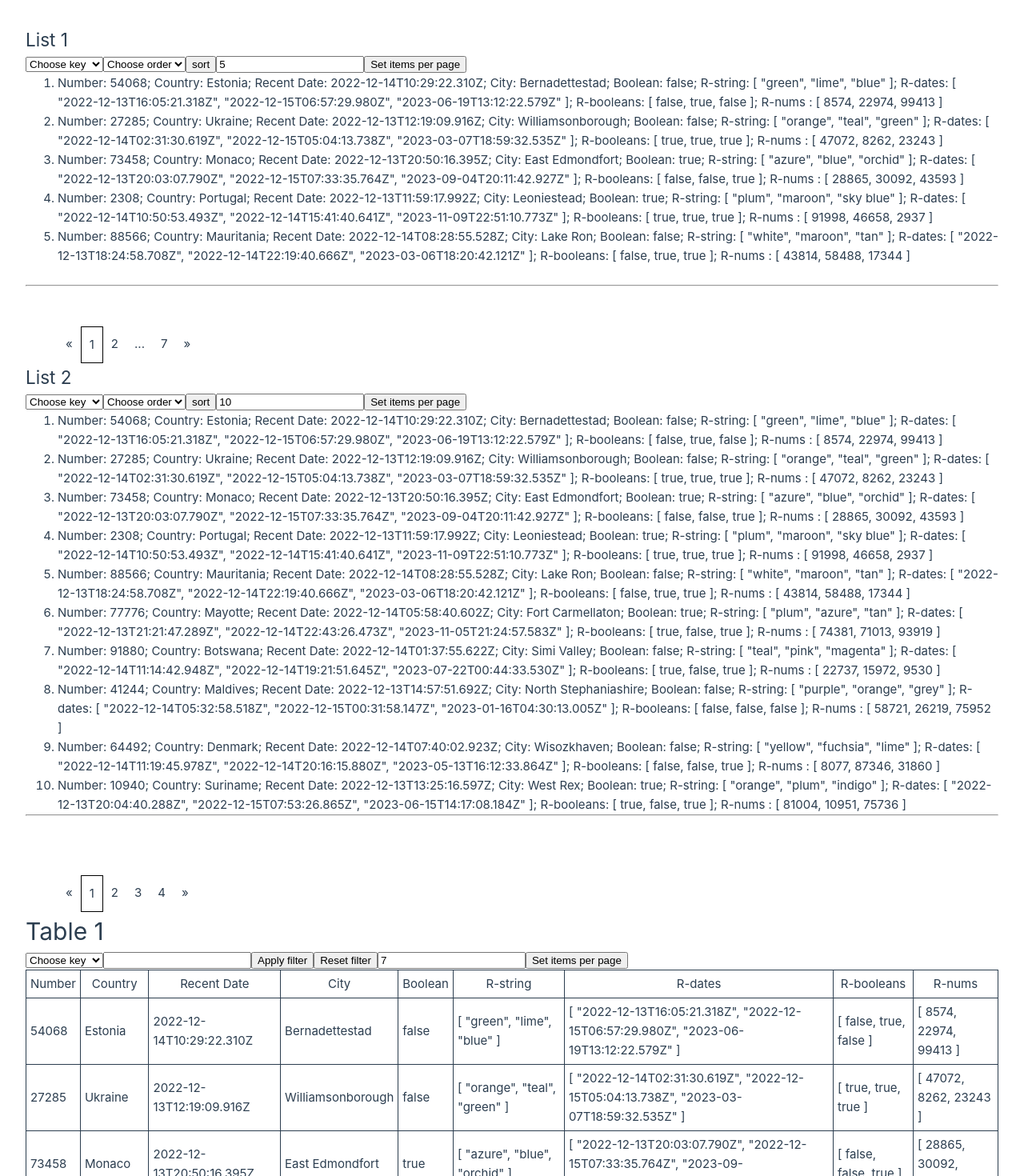
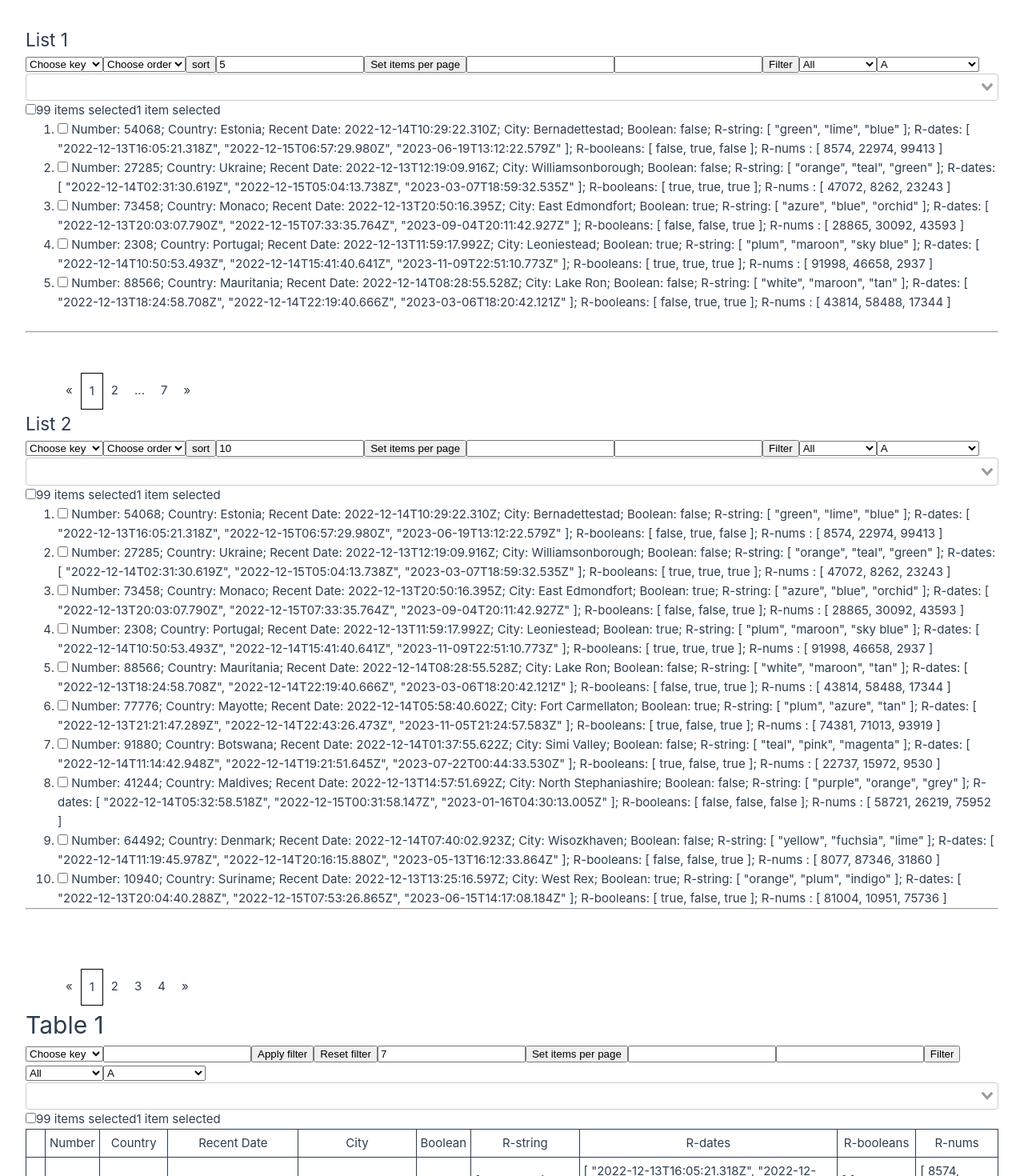
Before and after one commit to Applied-Blockchain-Lab/list-tools, a Vue app: page / in a window 1280 px wide. Shown: the top 1470 px of the page at 80% size. Built offline with nearby package versions, Linux system fonts and the light colour scheme.

Commit message:
feat: Add ui for filters and selectors

```diff
--- a/src/App.vue
+++ b/src/App.vue
@@ -1,7 +1,14 @@
 <script setup>
 import { ref, computed } from "vue";
 import SortComponent from "./components/SortComponent.vue";
-import FilterComponent from "./demos/FilterComponent.vue";
+import InputFilterComponent from "./demos/InputFilterComponent.vue";
+import RangeFilterComponent from "./components/filters/RangeFilterComponent.vue";
+import SelectionFilterComponent from "./components/filters/SelectionFilterComponent.vue";
+import ValuesFilterComponent from "./components/filters/ValuesFilterComponent.vue";
+import VueSelectFilterComponent from "./components/filters/VueSelectFilterComponent.vue";
+import ItemSelectorComponent from "./components/selectors/ItemSelectorComponent.vue";
+import BulkItemsSelectorComponent from "./components/selectors/BulkItemsSelectorComponent.vue";
+import NumberOfSelectedItemsComponent from "./components/selectors/NumberOfSelectedItemsComponent.vue";
 
 import TestPaginationComponent from "./demos/TestPaginationComponent.vue";
 import demoData from "../demo-data/demoData2.json";
@@ -34,9 +41,15 @@ const itemsPerPage3 = ref(listTools3.paginationUtils.getItemsPerPage());
       <SortComponent :id="1" />
       <input type="text" name="" id="" v-model="itemsPerPage1" />
       <button @click="listTools1.paginationUtils.setItemsPerPage(itemsPerPage1)">Set items per page</button>
-
+      <RangeFilterComponent />
+      <SelectionFilterComponent />
+      <ValuesFilterComponent />
+      <VueSelectFilterComponent />
+      <BulkItemsSelectorComponent />
+      <NumberOfSelectedItemsComponent />
       <ol :class="sortedOrder1">
         <li v-for="(row, rowIndex) in items1" :key="rowIndex">
+          <ItemSelectorComponent />
           Number: {{ row.L11 }}; Country: {{ row.L12.L21 }}; Recent Date: {{ row.L12.L22 }}; City:
           {{ row.L12.L23.L31 }}; Boolean: {{ row.L12.L23.L32 }}; R-string: {{ row.L12.L23.L33 }}; R-dates:
           {{ row.L12.L23.L34 }}; R-booleans: {{ row.L12.L23.L35 }}; R-nums : {{ row.L12.L23.L36 }}
@@ -50,12 +63,17 @@ const itemsPerPage3 = ref(listTools3.paginationUtils.getItemsPerPage());
     <div class="wrapper">
       <h2>List 2</h2>
       <SortComponent :id="2" />
-
       <input type="text" name="" id="" v-model="itemsPerPage2" />
       <button @click="listTools2.setItemsPerPage(itemsPerPage2)">Set items per page</button>
-
+      <RangeFilterComponent />
+      <SelectionFilterComponent />
+      <ValuesFilterComponent />
+      <VueSelectFilterComponent />
+      <BulkItemsSelectorComponent />
+      <NumberOfSelectedItemsComponent />
       <ol :class="sortedOrder2">
         <li v-for="(row, rowIndex) in items2" :key="rowIndex">
+          <ItemSelectorComponent />
           Number: {{ row.L11 }}; Country: {{ row.L12.L21 }}; Recent Date: {{ row.L12.L22 }}; City:
           {{ row.L12.L23.L31 }}; Boolean: {{ row.L12.L23.L32 }}; R-string: {{ row.L12.L23.L33 }}; R-dates:
           {{ row.L12.L23.L34 }}; R-booleans: {{ row.L12.L23.L35 }}; R-nums : {{ row.L12.L23.L36 }}
@@ -67,12 +85,20 @@ const itemsPerPage3 = ref(listTools3.paginationUtils.getItemsPerPage());
     </div>
     <div class="wrapper">
       <h1>Table 1</h1>
-      <FilterComponent :id="3" />
+      <InputFilterComponent :id="3" />
       <input type="text" name="" id="" v-model="itemsPerPage3" />
       <button @click="listTools3.paginationUtils.setItemsPerPage(itemsPerPage3)">Set items per page</button>
-
+      <RangeFilterComponent />
+      <SelectionFilterComponent />
+      <ValuesFilterComponent />
+      <VueSelectFilterComponent />
+      <p>
+        <BulkItemsSelectorComponent />
+        <NumberOfSelectedItemsComponent />
+      </p>
       <table>
         <thead>
+          <th></th>
           <th @click="listTools3.sortUtils.sortBy(`L11`)">Number</th>
           <th @click="listTools3.sortUtils.sortBy(`L12.L21`)">Country</th>
           <th @click="listTools3.sortUtils.sortBy(`L12.L22`)">Recent Date</th>
@@ -85,6 +111,7 @@ const itemsPerPage3 = ref(listTools3.paginationUtils.getItemsPerPage());
         </thead>
         <tbody>
           <tr v-for="(row, rowIndex) in items3" :key="rowIndex">
+            <td><ItemSelectorComponent /></td>
             <td>{{ row.L11 }}</td>
             <td>{{ row.L12.L21 }}</td>
             <td>{{ row.L12.L22 }}</td>
--- /dev/null
+++ b/src/components/filters/RangeFilterComponent.vue
@@ -0,0 +1,5 @@
+<template>
+  <input type="number" />
+  <input type="number" />
+  <button>Filter</button>
+</template>
--- /dev/null
+++ b/src/components/filters/SelectionFilterComponent.vue
@@ -0,0 +1,7 @@
+<template>
+  <select name="" id="" class="">
+    <option value="0">All</option>
+    <option value="1">Selected</option>
+    <option value="-1">Not selected</option>
+  </select>
+</template>
--- /dev/null
+++ b/src/components/filters/ValuesFilterComponent.vue
@@ -0,0 +1,8 @@
+<template>
+  <select>
+    <option disabled value="">Please select one</option>
+    <option>A</option>
+    <option>B</option>
+    <option>C</option>
+  </select>
+</template>
--- /dev/null
+++ b/src/components/filters/VueSelectFilterComponent.vue
@@ -0,0 +1,17 @@
+<template>
+  <div>
+    <v-select :options="options" v-model="selectedOption"></v-select>
+  </div>
+</template>
+
+<script>
+import "vue-select/dist/vue-select.css";
+export default {
+  data() {
+    return {
+      options: ["Option 1", "Option 2", "Option 3"],
+      selectedOption: "",
+    };
+  },
+};
+</script>
--- /dev/null
+++ b/src/components/selectors/BulkItemsSelectorComponent.vue
@@ -0,0 +1,3 @@
+<template>
+  <input type="checkbox" />
+</template>
--- /dev/null
+++ b/src/components/selectors/ItemSelectorComponent.vue
@@ -0,0 +1,3 @@
+<template>
+  <input type="checkbox" />
+</template>
--- /dev/null
+++ b/src/components/selectors/NumberOfSelectedItemsComponent.vue
@@ -0,0 +1,4 @@
+<template>
+  <span>99 items selected</span>
+  <span>1 item selected</span>
+</template>
--- a/src/main.js
+++ b/src/main.js
@@ -1,5 +1,6 @@
 import { createApp } from "vue";
 import { createPinia } from "pinia";
+import vSelect from "vue-select";
 
 import App from "./App.vue";
 import router from "./router";
@@ -8,6 +9,8 @@ import "./assets/main.css";
 
 const app = createApp(App);
 
+app.component("v-select", vSelect);
+
 app.use(createPinia());
 app.use(router);
 
```
Also changed, not shown: package.json (+4 -3 lines), src/demos/InputFilterComponent.vue (renamed from src/demos/FilterComponent.vue), 1 other file (tests, documents, lock files or other folders).
